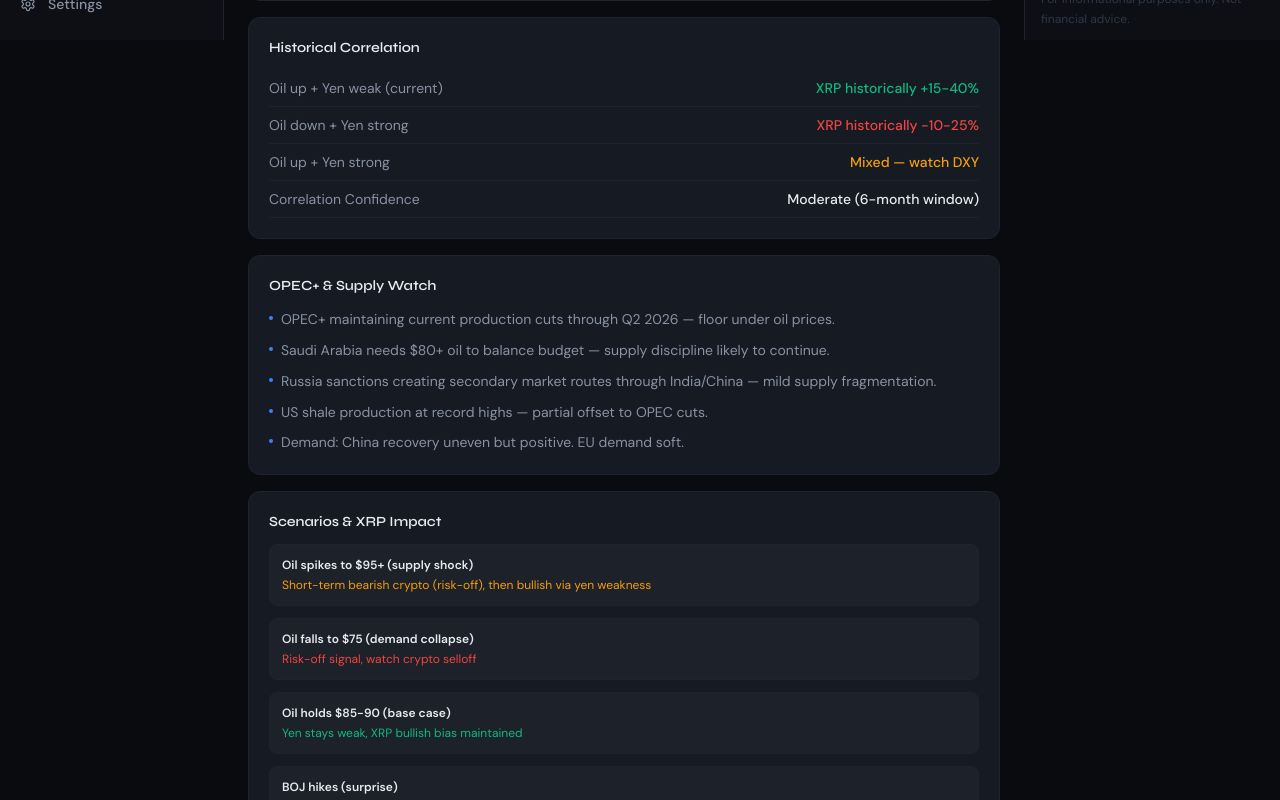
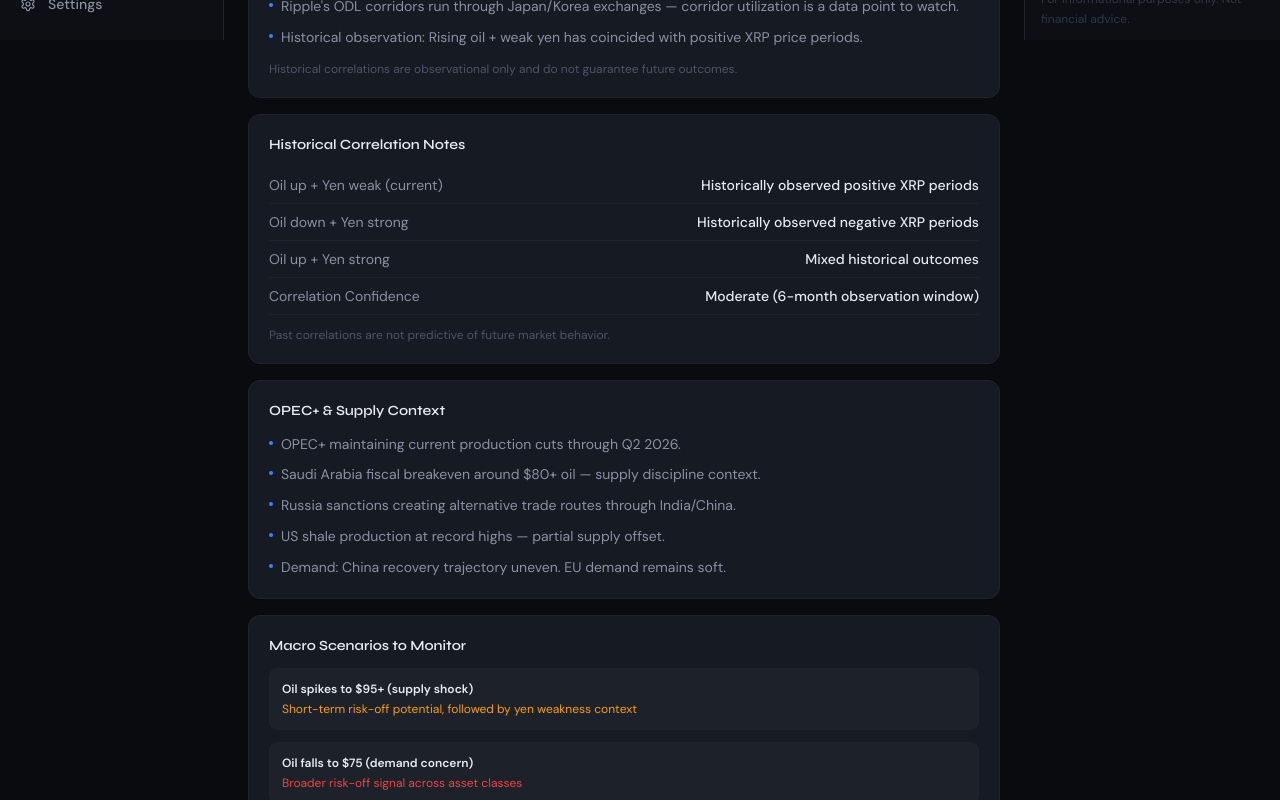
Before and after one commit to leadkastos/controlnode, a React (Vite) app: page /oil-vs-yen in a window 1280 px wide. Shown: the part 760-1560 px from the top of the page. Built offline with nearby package versions, Linux system fonts and the light colour scheme.

Commit message:
Update OilVsYen.jsx

```diff
--- a/src/pages/OilVsYen.jsx
+++ b/src/pages/OilVsYen.jsx
@@ -7,13 +7,13 @@
     <AppLayout>
       <DetailPageLayout
         title="Oil vs Yen"
-        subtitle="Tracking the relationship between oil prices, USD/JPY, and their impact on XRP and crypto market structure."
+        subtitle="Tracking the relationship between oil prices, USD/JPY, and their historical correlation to crypto market conditions. For informational purposes only."
         badge="MACRO LENS"
         badgeColor="purple"
       >
         <DetailSection title="Current Readings">
           <div className="space-y-0">
-            <DataRow label="Brent Crude (WTI)" value="$87.40 (+1.2%)" valueColor="#10b981" />
+            <DataRow label="Brent Crude" value="$87.40 (+1.2%)" valueColor="#10b981" />
             <DataRow label="WTI Crude" value="$83.20 (+0.9%)" valueColor="#10b981" />
             <DataRow label="USD/JPY" value="153.4" valueColor="#f59e0b" />
             <DataRow label="EUR/JPY" value="165.8" />
@@ -22,52 +22,61 @@
           </div>
         </DetailSection>
 
-        <DetailSection title="The Framework: Why This Matters for XRP">
+        <DetailSection title="The Framework: Observed Correlations">
           <p className="text-sm leading-relaxed mb-3">
-            The Oil–Yen–XRP correlation is a macro arbitrage relationship. Here's the chain:
+            The Oil–Yen–XRP relationship is a macro correlation that has been historically observed. The chain of relationships:
           </p>
           <BulletList items={[
-            'Rising oil → Inflationary pressure → Central banks hold rates higher for longer.',
-            'BOJ holds rates while Fed remains elevated → Yen weakens (USD/JPY rises).',
-            'Yen weakness → Japanese and Korean investors seek dollar-denominated yield and risk assets.',
-            'Ripple\'s ODL corridors run heavily through Japan/Korea → Increased utilization.',
-            'Net effect: Rising oil + weak yen has historically been an XRP bullish setup.',
+            'Rising oil → Inflationary pressure context → Central bank policy considerations.',
+            'BOJ rate differential vs Fed → Yen weakening pressure (USD/JPY rises).',
+            'Yen weakness → Japanese and Korean investors historically increase exposure to dollar-denominated assets.',
+            "Ripple's ODL corridors run through Japan/Korea exchanges — corridor utilization is a data point to watch.",
+            'Historical observation: Rising oil + weak yen has coincided with positive XRP price periods.',
+          ]} />
+          <p className="text-xs mt-3" style={{ color: '#4a5568' }}>
+            Historical correlations are observational only and do not guarantee future outcomes.
+          </p>
+        </DetailSection>
+
+        <DetailSection title="Historical Correlation Notes">
+          <div className="space-y-0">
+            <DataRow label="Oil up + Yen weak (current)" value="Historically observed positive XRP periods" />
+            <DataRow label="Oil down + Yen strong" value="Historically observed negative XRP periods" />
+            <DataRow label="Oil up + Yen strong" value="Mixed historical outcomes" />
+            <DataRow label="Correlation Confidence" value="Moderate (6-month observation window)" />
+          </div>
+          <p className="text-xs mt-3" style={{ color: '#4a5568' }}>
+            Past correlations are not predictive of future market behavior.
+          </p>
+        </DetailSection>
+
+        <DetailSection title="OPEC+ & Supply Context">
+          <BulletList items={[
+            'OPEC+ maintaining current production cuts through Q2 2026.',
+            'Saudi Arabia fiscal breakeven around $80+ oil — supply discipline context.',
+            'Russia sanctions creating alternative trade routes through India/China.',
+            'US shale production at record highs — partial supply offset.',
+            'Demand: China recovery trajectory uneven. EU demand remains soft.',
           ]} />
         </DetailSection>
 
-        <DetailSection title="Historical Correlation">
-          <div className="space-y-0">
-            <DataRow label="Oil up + Yen weak (current)" value="XRP historically +15-40%" valueColor="#10b981" />
-            <DataRow label="Oil down + Yen strong" value="XRP historically -10-25%" valueColor="#ef4444" />
-            <DataRow label="Oil up + Yen strong" value="Mixed — watch DXY" valueColor="#f59e0b" />
-            <DataRow label="Correlation Confidence" value="Moderate (6-month window)" />
-          </div>
-        </DetailSection>
-
-        <DetailSection title="OPEC+ & Supply Watch">
-          <BulletList items={[
-            'OPEC+ maintaining current production cuts through Q2 2026 — floor under oil prices.',
-            'Saudi Arabia needs $80+ oil to balance budget — supply discipline likely to continue.',
-            'Russia sanctions creating secondary market routes through India/China — mild supply fragmentation.',
-            'US shale production at record highs — partial offset to OPEC cuts.',
-            'Demand: China recovery uneven but positive. EU demand soft.',
-          ]} />
-        </DetailSection>
-
-        <DetailSection title="Scenarios & XRP Impact">
+        <DetailSection title="Macro Scenarios to Monitor">
           <div className="space-y-3">
             {[
-              { scenario: 'Oil spikes to $95+ (supply shock)', impact: 'Short-term bearish crypto (risk-off), then bullish via yen weakness', color: '#f59e0b' },
-              { scenario: 'Oil falls to $75 (demand collapse)', impact: 'Risk-off signal, watch crypto selloff', color: '#ef4444' },
-              { scenario: 'Oil holds $85-90 (base case)', impact: 'Yen stays weak, XRP bullish bias maintained', color: '#10b981' },
-              { scenario: 'BOJ hikes (surprise)', impact: 'Yen surges, carry unwind, crypto drops sharply', color: '#ef4444' },
+              { scenario: 'Oil spikes to $95+ (supply shock)', context: 'Short-term risk-off potential, followed by yen weakness context', color: '#f59e0b' },
+              { scenario: 'Oil falls to $75 (demand concern)', context: 'Broader risk-off signal across asset classes', color: '#ef4444' },
+              { scenario: 'Oil holds $85-90 (base case)', context: 'Current conditions maintain — yen dynamics continue', color: '#10b981' },
+              { scenario: 'BOJ surprise rate hike', context: 'Yen strengthens, carry trade dynamics reverse — risk asset impact likely', color: '#ef4444' },
             ].map((s, i) => (
               <div key={i} className="p-3 rounded-lg" style={{ background: 'rgba(255,255,255,0.03)', border: '1px solid #1e2330' }}>
                 <p className="text-xs font-semibold mb-1" style={{ color: '#e8eaf0' }}>{s.scenario}</p>
-                <p className="text-xs" style={{ color: s.color }}>{s.impact}</p>
+                <p className="text-xs" style={{ color: s.color }}>{s.context}</p>
               </div>
             ))}
           </div>
+          <p className="text-xs mt-3" style={{ color: '#4a5568' }}>
+            Scenarios are observational frameworks only — not predictions or recommendations.
+          </p>
         </DetailSection>
       </DetailPageLayout>
     </AppLayout>
```
